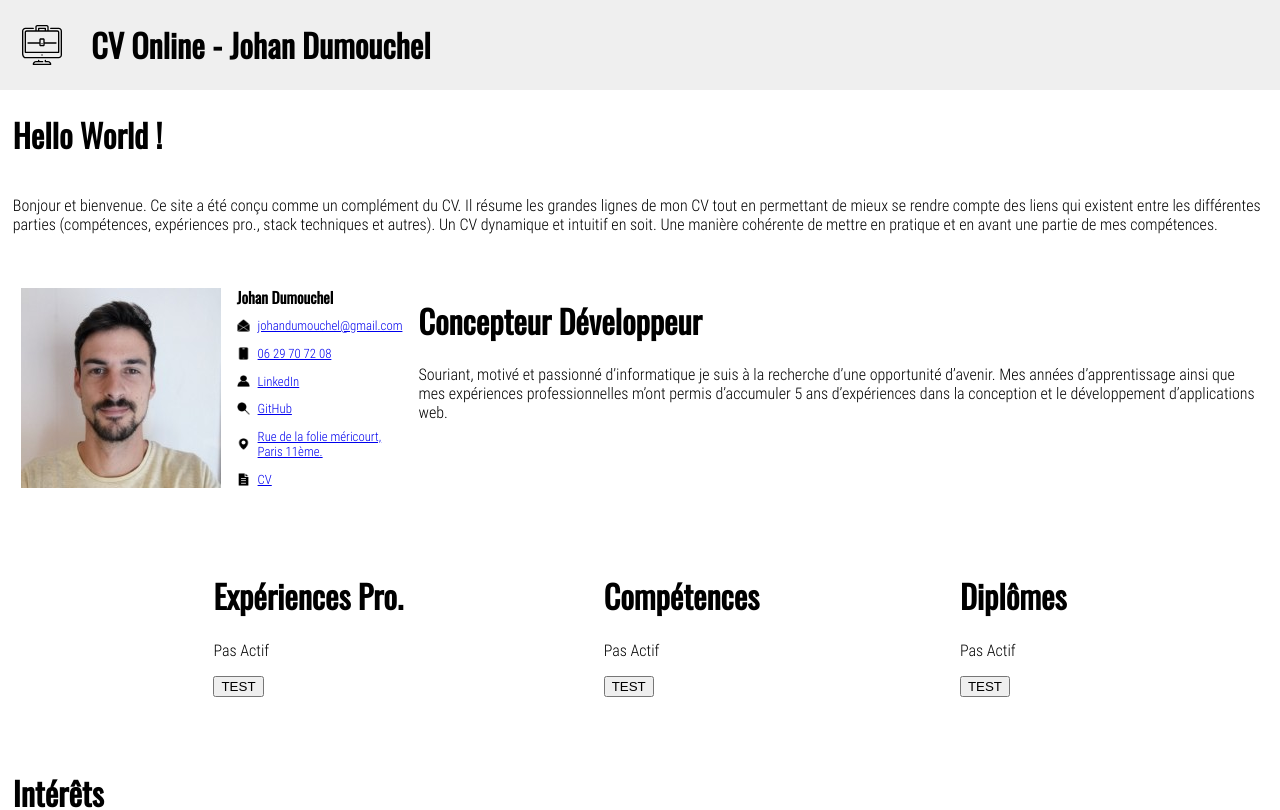
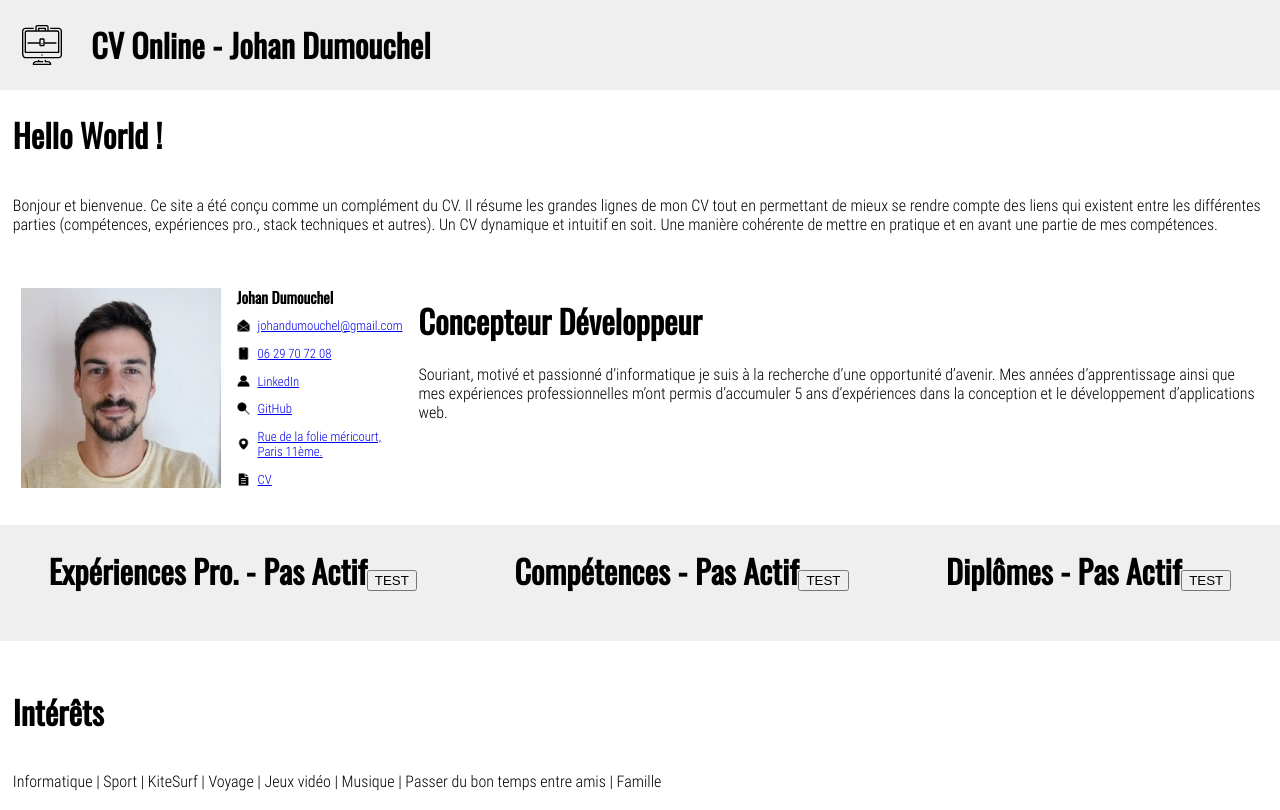
Before and after one commit to JohanDumouchel/cv-online, a React (Create React App) app: page / in a window 1280 px wide. Shown: the top 810 px of the page. Built offline with nearby package versions, Linux system fonts and the light colour scheme.

Commit message:
Add Job, JobList and JobListItem component. Miss JobStack intéraction

```diff
--- a/src/App.scss
+++ b/src/App.scss
@@ -8,6 +8,12 @@ $mediaMS: 600px;
 // Small screen min width
 $mediaSS: 300px;
 
+/*
+* Color
+*/
+$grey-light: #efefef;
+$grey-dark: #666666;
+$orange: #f6b26b;
 
 // Large Screen design
 @media(min-width: $mediaLS){
@@ -30,7 +36,7 @@ $mediaSS: 300px;
     padding-block-end: 0;
     flex-direction: row;
     align-items: center;
-    background-color: #efefef;
+    background-color: $grey-light;
     .ico-resume {
       width: 2.5em;
       height: 2.5em;
@@ -100,14 +106,35 @@ $mediaSS: 300px;
   .core-cv {
     flex-wrap: wrap;
     justify-content: space-evenly;
-    .actif{
+    padding-block-start: 0;
+    padding-inline-start: 0;
+    padding-inline-end: 0;
+    background-color: $grey-light;
+
+    .core-cv-item {
+      margin: auto;
+      text-align: center;
+    }
+
+    .content {
+      display: none;
+    }
+
+    .actif {
       width: 100%;
+      background-color: $grey-dark;
       order: -1;
+      h1 {
+        color: $orange;
+      }
+      .content {
+        display: flex;
+      }
     }
   }
 
   // Footer
   .footer {
-    background-color: #efefef;
+    background-color: $grey-light;
   }
 }
--- a/src/CoreCV.js
+++ b/src/CoreCV.js
@@ -1,4 +1,77 @@
 import React, { Component } from 'react';
+
+class JobListItem extends Component{
+
+  render(){
+    let job = this.props.job;
+    if(!job
+      || !job.title
+      || (!job.skills && Array.isArray(job.skills)))
+    {
+      return;
+    }
+
+    const skills = job.skills.map((skill,i)=>{
+      return( <li> {skill} </li> );
+    });
+
+    return(
+      <div>
+        <h3>{job.title}</h3>
+        <ul>
+          {skills}
+        </ul>
+      </div>
+    );
+  }
+}
+
+class JobList extends Component {
+  constructor(props){
+    super(props);
+    this.renderJobListItems = this.renderJobListItems.bind(this);
+  }
+
+  renderJobListItems (){
+    const jobs = this.props.jobs.slice();
+    const jobsListItems = jobs.map((job,i) => {
+      return ( <JobListItem key={i} job={job} /> ) ;
+    })
+    return (jobsListItems);
+  }
+
+  render(){
+    return (
+      <div className>
+        <h2>Liste des dernières expériences professionnelles</h2>
+        <div>
+          {this.renderJobListItems()}
+        </div>
+      </div>
+    );
+  }
+}
+
+class Job extends Component {
+  constructor(props){
+    super(props);
+    this.state = {
+      jobSlected: null,
+    }
+    this.handleClickJob = this.handleClickJob.bind(this);
+  }
+
+  handleClickJob(){
+  }
+
+  render (){
+    return (
+      <div className="job content">
+        <JobList  jobs={this.props.jobs}/>
+      </div>
+    );
+  }
+}
 
 class CoreCVITem extends Component {
   constructor(props){
@@ -8,18 +81,22 @@ class CoreCVITem extends Component {
   render(){
     const Txt = this.props.actif ? 'Actif' : 'Pas Actif';
     const actif = this.props.actif ? 'actif' : '';
+    let coreCVITemContent=null;
+    if(this.props.section === "job"){
+      coreCVITemContent = <Job jobs={this.props.data}/>
+    } else {
+      coreCVITemContent = <p className="content"> Dev en cours !</p>
+    }
+
     return(
-      <div className={actif}>
+      <div className={`core-cv-item ${actif}`}>
         <h1>
-          {this.props.coreTxt.title}
-        </h1>
-        <p>{Txt}</p>
-        <div>
-          {}
-        </div>
-        <button onClick={this.props.onClick}>
+          {this.props.title} - {Txt}
+          <button onClick={this.props.onClick}>
           TEST
         </button>
+        </h1>
+        {coreCVITemContent}
       </div>
     );
   }
@@ -46,15 +123,17 @@ class CoreCV extends Component {
       <div className="container core-cv">
         <CoreCVITem
           actif={(this.state.activeSection === 'job')}
-          coreTxt={{title:'Expériences Pro.',jobs:Jobs}}
+          section="job"
+          title="Expériences Pro."
+          data={Jobs}
           onClick={() => {this.handleClick('job')}}/>
         <CoreCVITem
           actif={(this.state.activeSection === 'skill')}
-          coreTxt={{title:'Compétences'}}
+          title="Compétences"
           onClick={() => {this.handleClick('skill')}}/>
         <CoreCVITem
           actif={(this.state.activeSection === 'degree')}
-          coreTxt={{title:'Diplômes'}}
+          title="Diplômes"
           onClick={() => {this.handleClick('degree')}}/>
       </div>
     );
```
